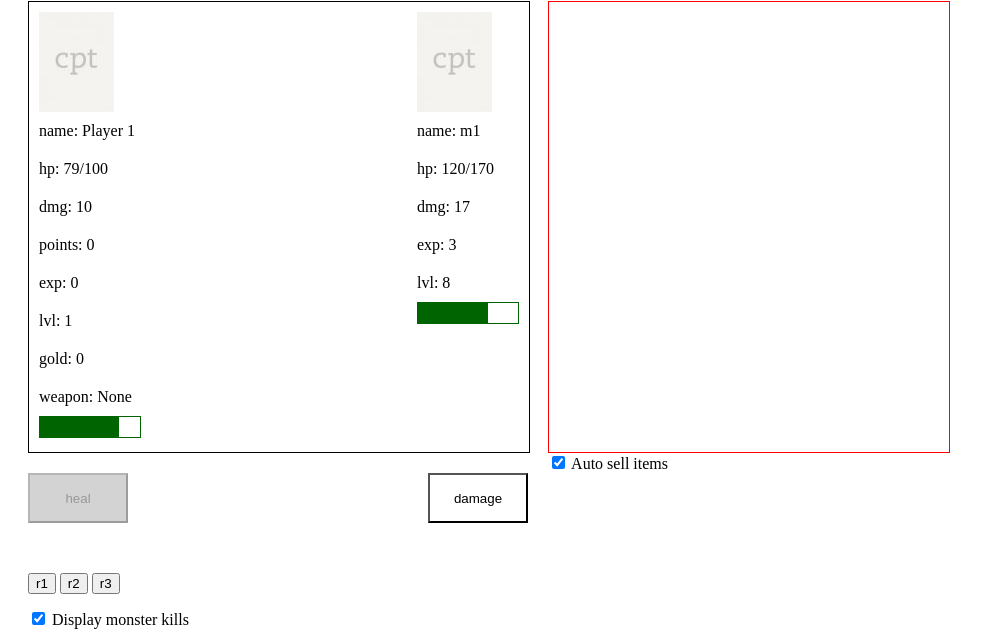
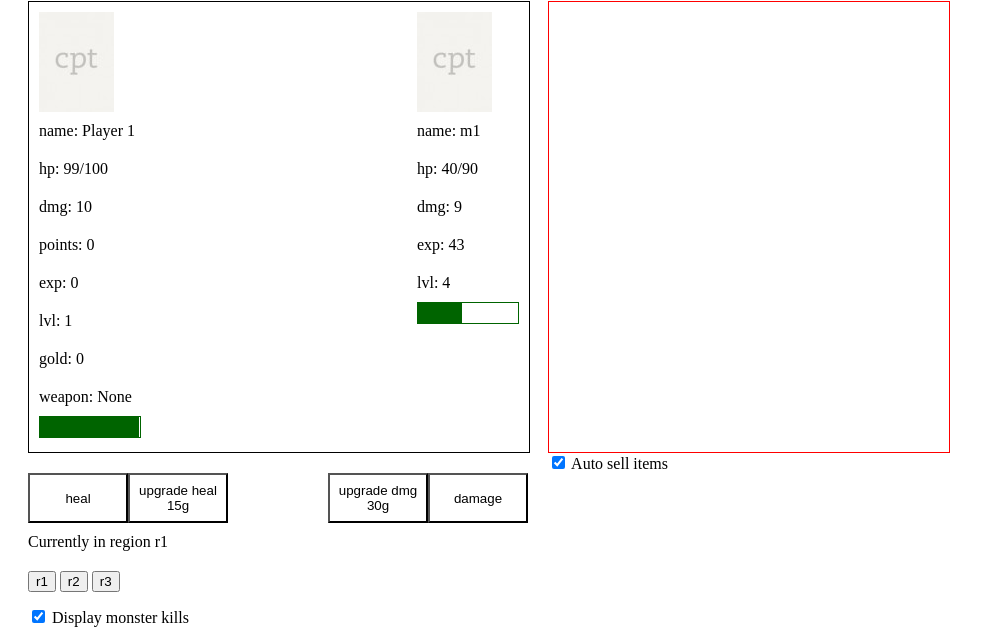
Before and after one commit to 12yuens2/12yuens2.github.io, a plain HTML site: page index.html in a window 1280 px wide. Both pictures are taken after a click on the button "heal". Shown: the part 65-709 px from the top of the page, without its empty margins (0-1005 px from the left). Drawn offline with nearby package versions, Linux system fonts and the light colour scheme.

Commit message:
Added upgrade buttons for heal/dmg. Added scaling hp regen.

```diff
--- a/data/mobs/r1.json
+++ b/data/mobs/r1.json
@@ -1,5 +1,5 @@
 {
-	"max_lvl": 10,
+	"max_lvl": 5,
 	"min_lvl": 1,
 	"mobs": [{
 		"name": "m1",
@@ -57,7 +57,7 @@
 		"name": "b1",
 		"hp": 100,
 		"dmg": 21,
-		"exp": 300,
+		"exp": 100,
 		"lvl": 1,
 
 		"atk_spd": 3,
--- a/engine.js
+++ b/engine.js
@@ -42,6 +42,13 @@ var engine = {
 	},
 
 	check_health: function(entity) {
+		if (entity == player && player.hp < player.max_hp) {
+			player.hp += player.hp_regen;
+			if (player.hp > player.max_hp) {
+				player.hp = player.max_hp;
+			}
+			ui.update();
+		}
 		if (entity.hp < 1) {
 			ui.update_hpbar(entity, entity.node)
 
--- a/index.html
+++ b/index.html
@@ -33,10 +33,17 @@
 				</div>
 			</div>
 
-			<input type="button" class="user_button heal left" value="heal" onclick="player.heal()">
-			<input type="button" class="user_button damage right" value="damage" onclick="monster.damage()">
+			<input type="button" class="user_button heal heal_button left" value="heal" onclick="player.heal(false)">
+			<input type="button" class="user_button heal heal_up left" value="upgrade heal&#13 80g" onclick="player.heal(true);">
 
-			<div class="regions" style="margin-top: 50px;float: left; clear: both;">
+
+			<input type="button" class="user_button damage damage_button right" value="damage" onclick="monster.damage(false)">
+			<input type="button" class="user_button damage damage_up right" value="upgrade dmg" onclick="monster.damage(true)">
+
+
+			<div class="region" style="margin-top: 10px;float: left; clear: both;"></div>
+
+			<div class="regions" style="margin-top: 20px;float: left; clear: both;">
 				<input type="button" value="r1" onclick="world.change_region(this.value)">
 				<input type="button" value="r2" onclick="world.change_region(this.value);">
 				<input type="button" value="r3" onclick="world.change_region(this.value);">
--- a/monster.js
+++ b/monster.js
@@ -1,6 +1,7 @@
 var monster =  {
 	DMG_MULTIPLIER: 2,
 	HP_MULTIPLIER: 20,
+	EX_MULTIPLIER: 10,
 	DMG_BUTTON_CD: 7,
 
 	stats: ["name", "hp", "dmg", "exp", "lvl", "atk-spd", "drop_chance", "drop_table", "gold_max", "gold_min"],
@@ -57,9 +58,12 @@ var monster =  {
 		var min = world.min_lvl;
 		monster.lvl = Math.floor(Math.random()*(max-min+1)) + min;
 		monster.atk_cd = monster.atk_spd;
-		monster.hp = monster.hp + monster.HP_MULTIPLIER*monster.lvl;
+
+		//change stats based on level
+		monster.hp += monster.HP_MULTIPLIER*monster.lvl;
 		monster.max_hp = monster.hp;
-		monster.dmg = monster.dmg + monster.DMG_MULTIPLIER*monster.lvl;
+		monster.dmg += monster.DMG_MULTIPLIER*monster.lvl;
+		monster.exp += monster.EX_MULTIPLIER*monster.lvl;
 	},
 
 
@@ -100,15 +104,20 @@ var monster =  {
 		monster.hp -= dmg;
 	},
 
-	damage: function() {
-		$(".damage").prop("disabled", true);
+	damage: function(upgrade) {
+		if (upgrade && player.gold > player.dmg_cost) {
+			player.DMG_BUTTON_AMOUNT += 10;
+			player.gold -= player.dmg_cost;
+			player.dmg_cost += player.dmg_cost;
+		} else if (!upgrade) {
+			$(".damage_button").prop("disabled", true);
 
-		var damage = 10;
-
-		monster.hp -= damage;
+			monster.hp -= player.DMG_BUTTON_AMOUNT;
+			monster.dmg_cd = monster.DMG_BUTTON_CD;
+		} else {
+			logger.log("Not enough gold to upgrade!");
+		}
 		ui.update();
-
-		monster.dmg_cd = monster.DMG_BUTTON_CD;
 	},
 
 	kill: function() {
--- a/player.js
+++ b/player.js
@@ -7,6 +7,9 @@ var player = {
 	HP_PER_STAT_POINT: 20,
 
 	HEAL_BUTTON_AMOUNT: 30,
+	DMG_BUTTON_AMOUNT: 10,
+
+	HP_REGEN_DIVISOR: 50,
 
 	stats: ["name", "hp", "dmg", "exp", "lvl", "atk_spd", "gold"],
 	visible_stats: ["name", "hp", "dmg","points", "exp", "lvl", "gold", "weapon"],
@@ -28,6 +31,9 @@ var player = {
 	atk_cd: 0,
 	heal_spd: 5,
 	heal_cd: 0,
+	heal_cost: 15,
+	dmg_cost: 30,
+	hg_regen: 0,
 	equiped_weapon: null,
 	weapon_dmg: 0,
 
@@ -60,6 +66,7 @@ var player = {
 		player.atk_cd = player.atk_spd;
 		player.max_hp = player.hp;
 		player.exp_next = player.BASE_EXP;
+		player.hp_regen = parseInt(player.max_hp/player.HP_REGEN_DIVISOR);
 	},
 
 	equip: function(weapon_index) {
@@ -117,19 +124,27 @@ var player = {
 		player.hp -= dmg;
 	},
 
-	heal: function() {
-		$(".heal").prop("disabled", true);
+	heal: function(upgrade) {
+		if (upgrade && player.gold > player.heal_cost) {
+			player.HEAL_BUTTON_AMOUNT += 10;
+			player.gold -= player.heal_cost;
+			player.heal_cost += player.heal_cost;
+		} else if (!upgrade){
+			$(".heal_button").prop("disabled", true);
 
-		var heal = player.HEAL_BUTTON_AMOUNT;
+			var heal = player.HEAL_BUTTON_AMOUNT;
 
-		if (heal + player.hp > player.max_hp) {
-			player.hp = player.max_hp;
+			if (heal + player.hp > player.max_hp) {
+				player.hp = player.max_hp;
+			} else {
+				player.hp += heal;
+			}
+			player.heal_cd = player.heal_spd;
 		} else {
-			player.hp += heal;
+			logger.log("Not enough gold to upgrade!");
 		}
 
 		ui.update();
-		player.heal_cd = player.heal_spd;
 	},
 
 	kill: function() {
--- a/style.css
+++ b/style.css
@@ -60,6 +60,8 @@
 	width: 100px;
 	height: 50px;
 	background-color: white;
+	overflow: auto;
+	white-space: normal;
 }
 
 .user_button:disabled {
--- a/ui.js
+++ b/ui.js
@@ -34,7 +34,7 @@ var ui = {
 	},
 
 	update_buttons: function() {
-		var heal_button = $(".heal");
+		var heal_button = $(".heal_button");
 		if (player.hp < player.max_hp && player.heal_cd < 1) {
 			heal_button.prop("disabled", false);
 		} else {
@@ -42,13 +42,19 @@ var ui = {
 			player.heal_cd -= 1;
 		}
 
-		var dmg_button = $(".damage");
+		var heal_up = $(".heal_up");
+		heal_up.attr("value", "upgrade heal\n "+player.heal_cost+"g");
+
+		var dmg_button = $(".damage_button");
 		if (monster.dmg_cd < 1) {
 			dmg_button.prop("disabled", false);
 		} else {
 			dmg_button.prop("disabled", true);
 			monster.dmg_cd -= 1;
 		}
+
+		var dmg_up = $(".damage_up");
+		dmg_up.attr("value", "upgrade dmg\n "+player.dmg_cost+"g");
 	},
 
 	update_region: function() {
@@ -59,6 +65,8 @@ var ui = {
 				$(this).prop("disabled", false);
 			}
 		});
+
+		$(".region").html("Currently in region " + world.region);
 	},
 
 	update_hpbar: function(entity, node) {
```
Also changed, not shown: data/mobs/r2.json (+6 -6 lines).
